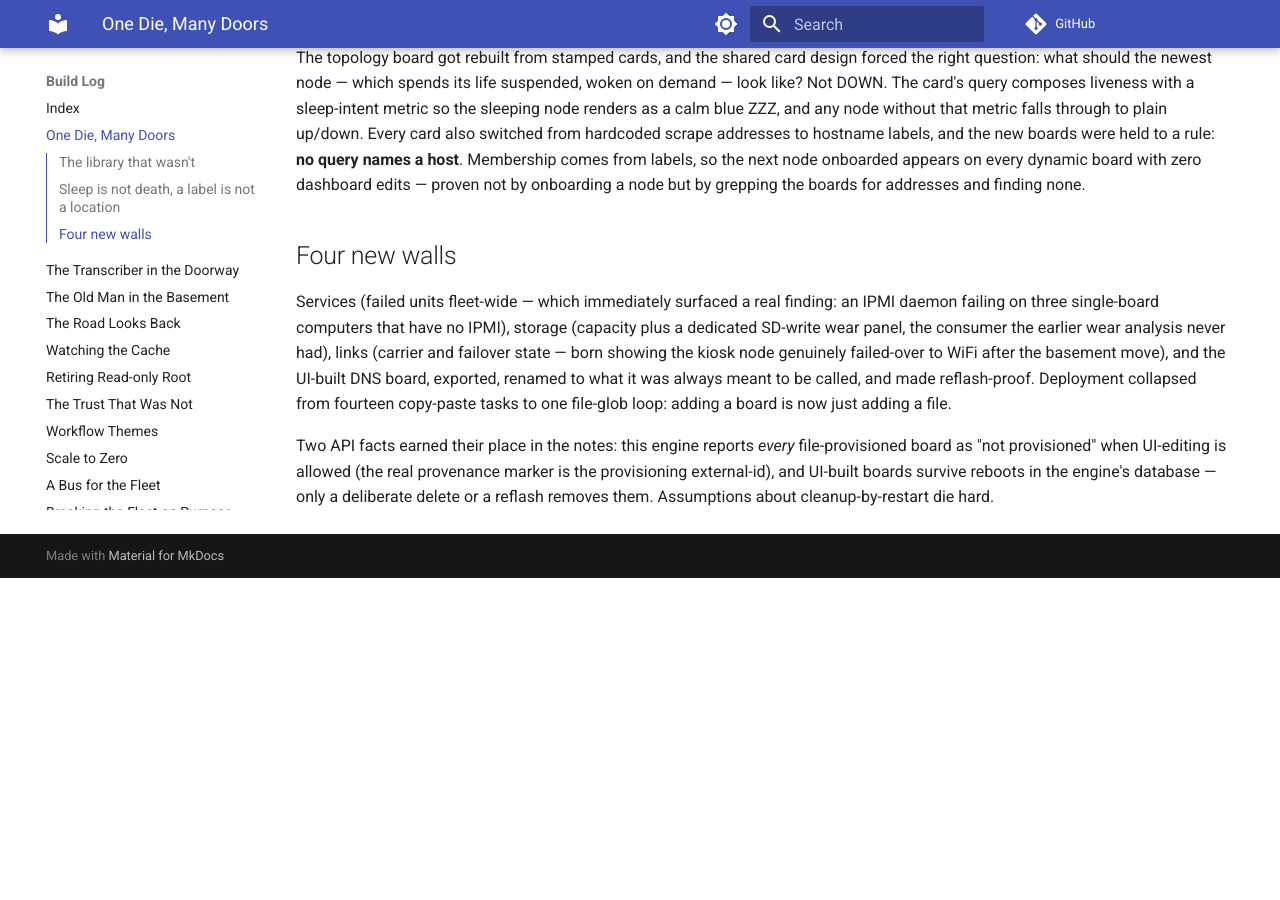
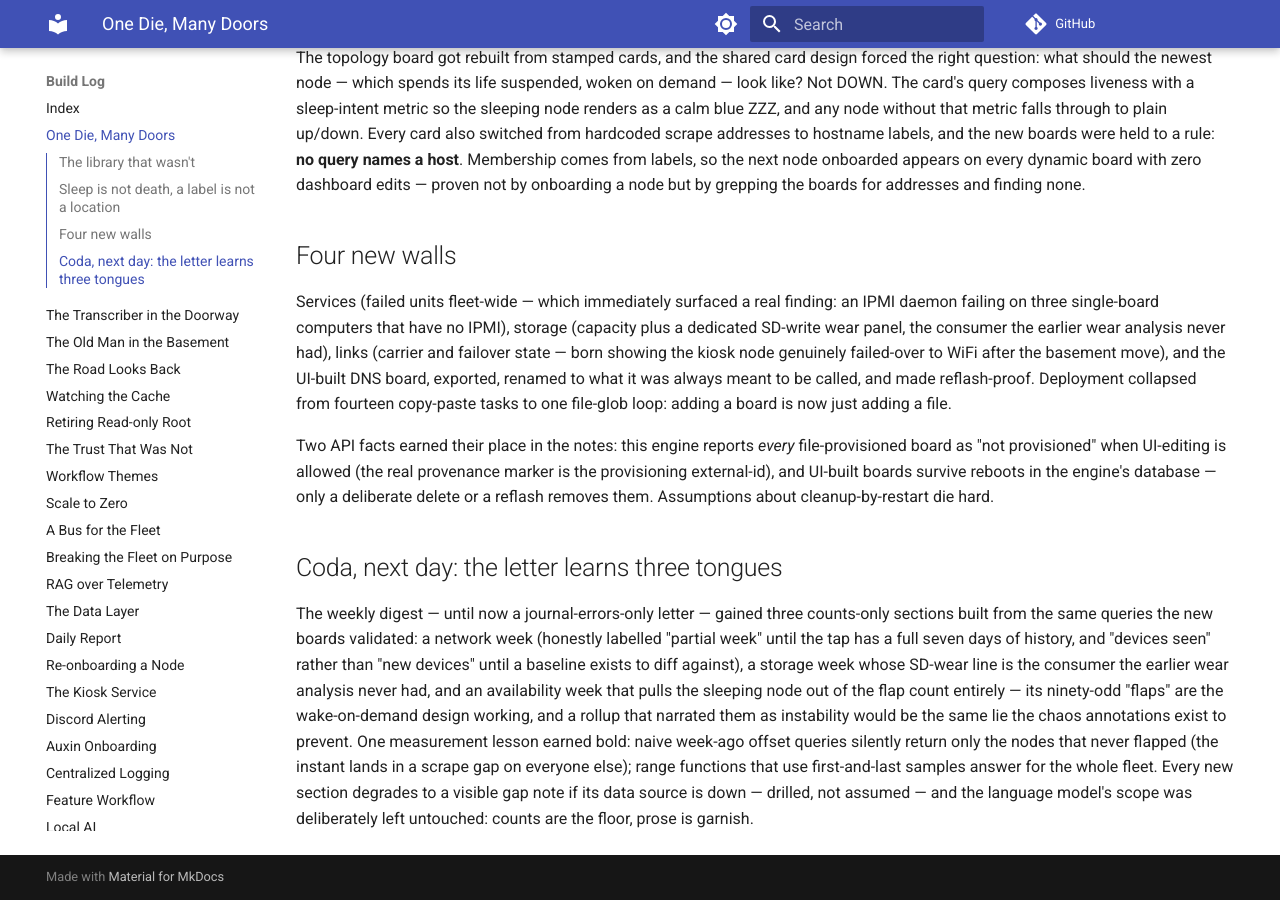
Before and after one commit to Caleb-Wrobel/fangs-doc, an MkDocs documentation site: the page built from docs/log/2026-07-dashboard-consolidation.md, in a window 1280 px wide and 900 px high, scrolled down 781 px. Built offline with MkDocs 1.6.1 and Material for MkDocs 9.7.7, drawn with Linux system fonts in a browser that asks for light colours; comment, search, counter and statistics services are not loaded; before the commit the page ends 1359 px from its top, so only the background shows below that.

Commit message:
the letter, three tongues / a gap is shown, not hidden / sleep is not a fall Coda on the dashboard-consolidation entry: the weekly digest gains its network, storage and availability sections; the offset-vs-delta lesson; counts before stories.
Co-Authored-By: Claude Fable 5 <noreply@anthropic.com>
Claude-Session: https://claude.ai/code/session_01932Prhi8qSJQMks8WvXsHG

```diff
--- a/docs/log/2026-07-dashboard-consolidation.md
+++ b/docs/log/2026-07-dashboard-consolidation.md
@@ -50,3 +50,19 @@ Two API facts earned their place in the notes: this engine reports *every* file-
 board as "not provisioned" when UI-editing is allowed (the real provenance marker is the
 provisioning external-id), and UI-built boards survive reboots in the engine's database — only
 a deliberate delete or a reflash removes them. Assumptions about cleanup-by-restart die hard.
+
+## Coda, next day: the letter learns three tongues
+
+The weekly digest — until now a journal-errors-only letter — gained three counts-only sections
+built from the same queries the new boards validated: a network week (honestly labelled
+"partial week" until the tap has a full seven days of history, and "devices seen" rather than
+"new devices" until a baseline exists to diff against), a storage week whose SD-wear line is
+the consumer the earlier wear analysis never had, and an availability week that pulls the
+sleeping node out of the flap count entirely — its ninety-odd "flaps" are the wake-on-demand
+design working, and a rollup that narrated them as instability would be the same lie the
+chaos annotations exist to prevent. One measurement lesson earned bold: naive week-ago offset
+queries silently return only the nodes that never flapped (the instant lands in a scrape gap
+on everyone else); range functions that use first-and-last samples answer for the whole
+fleet. Every new section degrades to a visible gap note if its data source is down —
+drilled, not assumed — and the language model's scope was deliberately left untouched:
+counts are the floor, prose is garnish.
```
